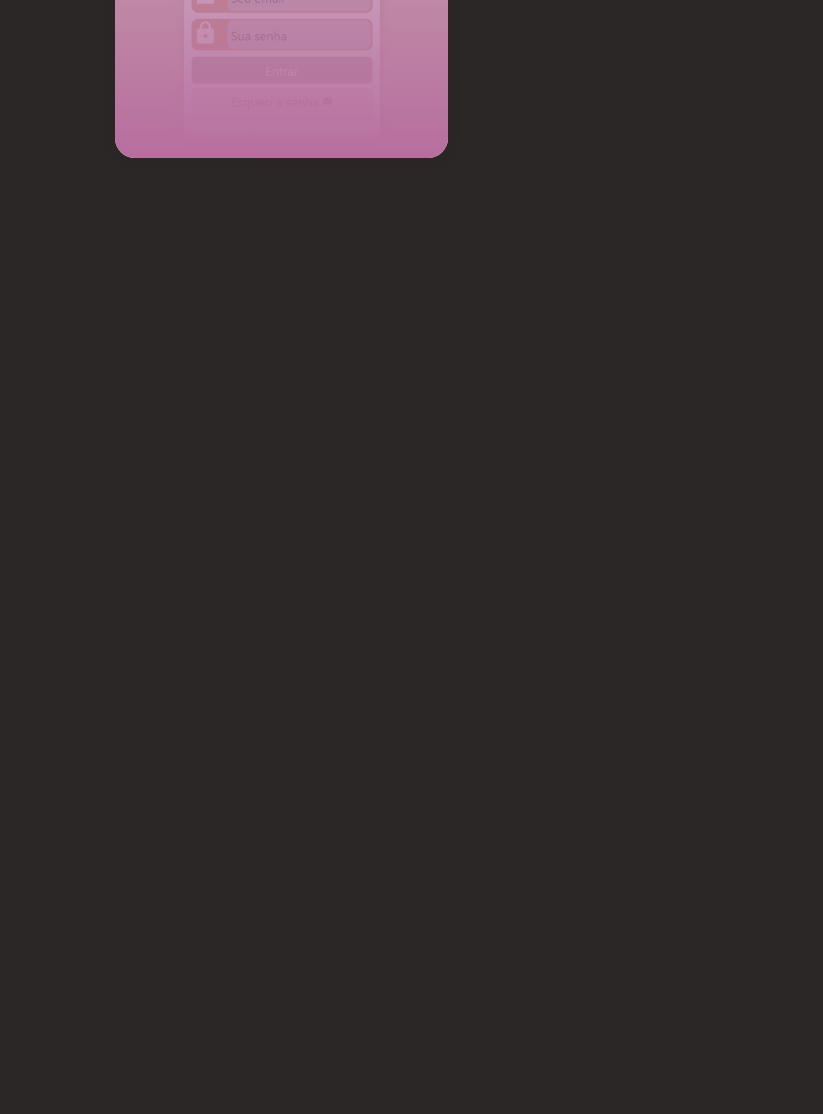
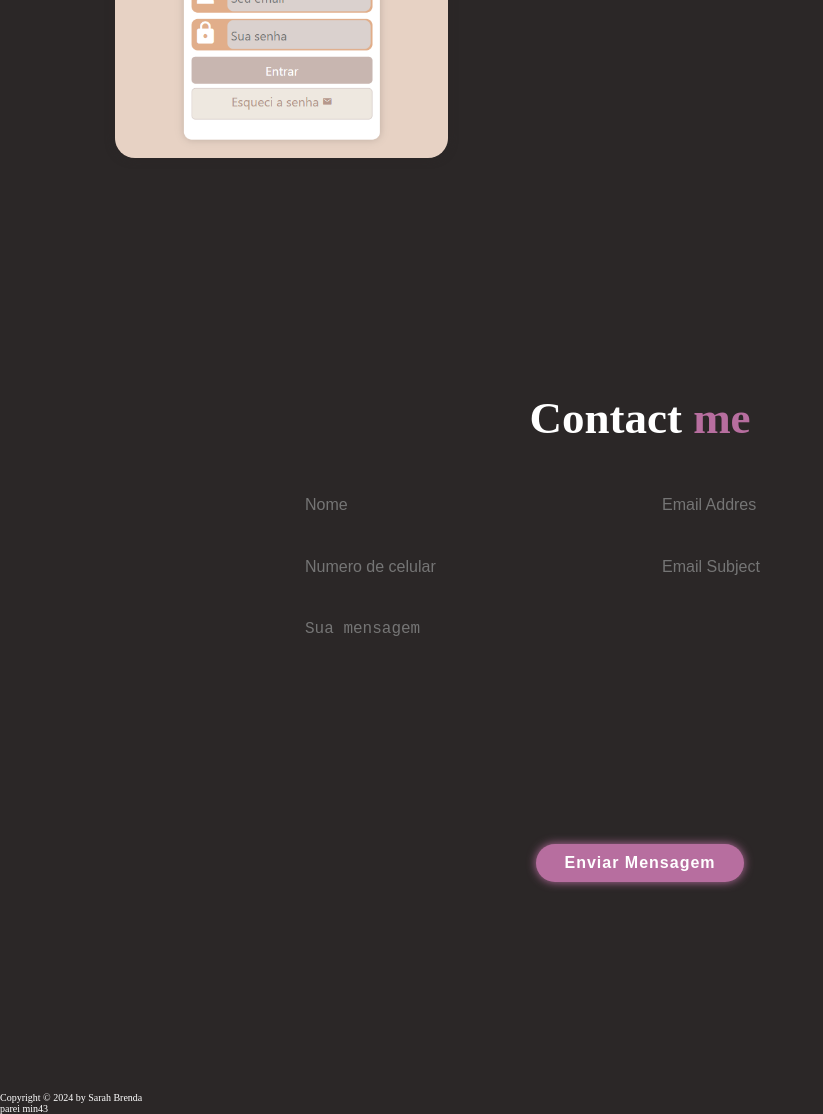
Before and after one commit to SarahDamaceno/Meu_Portfolio, a plain HTML site: page index.html in a window 1280 px wide. Shown: the part 2908-4022 px from the top of the page, without its empty margins (0-823 px from the left). Before the commit the page ends 3200 px from the top, so only its background shows below. Drawn offline with nearby package versions, Linux system fonts and the light colour scheme.

Commit message:
Adicionando seção de contato

```diff
--- a/estilos/style.css
+++ b/estilos/style.css
@@ -216,6 +216,12 @@ span{
 
 .portfolio-box img{
     width: 100%;
+    transition: .5s ease;
+}
+
+
+.portfolio-box:hover img{
+  transform: scale(1.1);
 }
 
 .portfolio-box .portfolio-layer{
@@ -231,6 +237,12 @@ span{
     flex-direction: column;
     text-align: center;
     padding: 0 4rem;
+    transform: translateY(100%);
+    transition: .5s ease;
+}
+
+.portfolio-box:hover .portfolio-layer{
+  transform: translateY(0);
 }
 
 .portfolio-layer h4{
@@ -249,4 +261,51 @@ span{
     width: 5rem;
     height: 5rem;
     background: var(--text-color);
+    border-radius: 50%;
 }
+
+.portfolio-layer a i{
+    font-size: 2rem;
+    color: var(--second-bg-color);
+}
+
+.contact h2{
+    margin-bottom: 3rem;
+}
+
+.contact form{
+    max-width: 70rem;
+    margin: 1rem auto;
+    text-align: center;
+    margin-bottom: 3rem;
+}
+
+.contact form .input-box{
+    display: flex;
+    justify-content: space-between;
+    flex-wrap: wrap;
+}
+.contact form .input-box input,
+.contact form textarea{
+    width: 100%;
+    padding: 1.5rem;
+    font-size: 1.6rem;
+    color: var(--text-color);
+    background: var(--second-bg-color);
+    border-radius: .8rem;
+    margin: .7rem 0;
+}
+
+.contact form .input-box input{
+ width: 49%;
+
+}
+
+.contact form textarea{
+    resize: none;
+}
+
+.contact form .btn{
+    margin-top: 2rem;
+    cursor: pointer;
+}
--- a/index.html
+++ b/index.html
@@ -82,7 +82,7 @@
          </div>
       </div>
  </section>
-
+<!--Soft Skilss-->
 <!--Portfólio section-->
 
 <section class="portfolio" id="portfolio">
@@ -97,17 +97,39 @@
                 <a href="#"><i class='bx bx-link-external'></i></a>
             </div>
         </div>
-
     </div>
 </section>
 
+<!--Contact section-->
 
+<section class="contact" id="contact">
+    <h2 class="heading">Contact <span>me</span></h2>
 
+    <form action="#">
+        <div class="input-box">
+            <input type="text" placeholder="Nome">
 
+            <input type="email" placeholder="Email Addres">
+        </div>
 
+        <div class="input-box">
+            <input type="number" placeholder="Numero de celular">
 
+            <input type="text" placeholder="Email Subject">
+        </div>
 
+        <textarea name="" id="" cols="30" rows="10" placeholder="Sua mensagem"></textarea>
+        <input type="submit" value="Enviar Mensagem" class="btn">
+    </form>
+</section>
 
+<!--Footer-->
+
+<footer class="footer">
+    <div class="footer-text">
+        <p>Copyright &copy; 2024 by Sarah Brenda</p>
+    </div> parei min43
+</footer>
 
     <script src="script.js"></script>
 </body>
```
